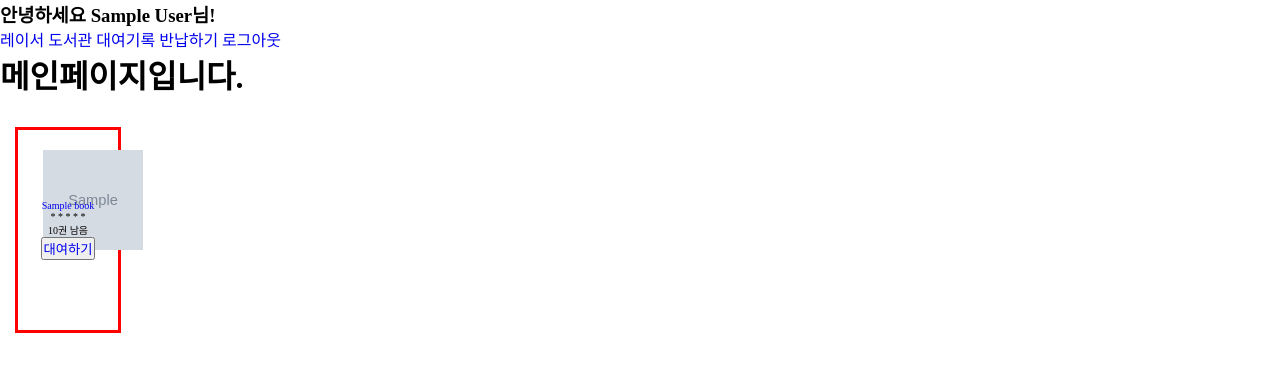
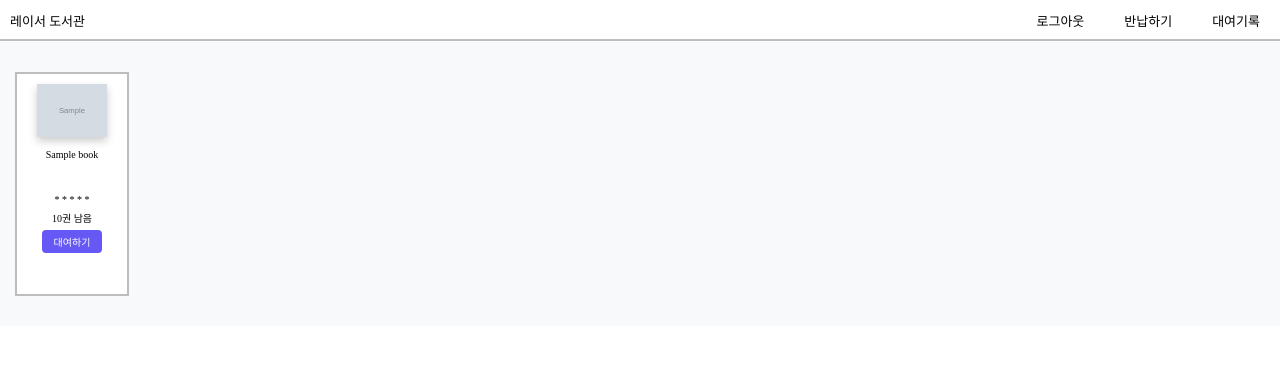
Before and after one commit to gon2gon2/elice_library, a Flask app: page /mainpage in a window 1280 px wide. Shown: the top 372 px of the page. Run offline with Flask 2, Linux system fonts and the light colour scheme; the visitor is signed in with stand-in values (Sample User, id 1); tables that the repository leaves empty hold one stand-in row (values such as "Sample post"); grey boxes marked "Sample" are stand-in pictures.

Commit message:
detail 페이지 작업 중

```diff
--- a/library/models.py
+++ b/library/models.py
@@ -9,7 +9,7 @@ class Book(db.Model):
     author = db.Column(db.Text, nullable=False)
     published_at = db.Column(db.Text, nullable=False)
     pages = db.Column(db.Integer, nullable=False)
-    isbn = db.Column(db.Float, nullable=False)
+    isbn = db.Column(db.Integer, nullable=False)
     description = db.Column(db.Text, nullable=False)
     image_path = db.Column(db.Text, nullable=False)
     stock = db.Column(db.Integer, nullable=False)
--- a/library/static/style.css
+++ b/library/static/style.css
@@ -8,6 +8,7 @@ a {
     text-decoration:none;
 }
 
+
 ol, ul {
     list-style: none;
   }
@@ -16,7 +17,12 @@ input {
     display: block;
 }
 
-/* global 버튼 css */
+/* global css */
+
+/* main-content */
+.main-content {
+    background-color: #f7f9fa;
+}
 
 .form-box {
 
@@ -37,7 +43,7 @@ input {
 
 .btn {
     margin: 5px auto;
-    width: 210px;
+    width: 60%;
     height: 30px;
     color: white;
     border: 2px solid #6558f5;
@@ -46,11 +52,66 @@ input {
     cursor:pointer;
 }
 
+.btn a{
+    color: white;
+    font-size: 10px;
+}
+
+.book-card {
+    display:inline-flex;
+    flex-direction: column;
+    background-color: white;
+    border: 2px rgba(128, 128, 128, 0.521) solid;
+    width:100px;
+    height:200px;
+    margin: 30px 15px;
+    padding: 10px 5px;
+
+    align-items: center;
+    text-align:center;
+    vertical-align: middle;
+    font-size:10px;
+}
 
 
+.book-card img {
+    width: auto;
+    height: auto;
+    max-width: 70px;
+    max-height: 70px;
+    object-fit: fill;
+    box-shadow: 0 4px 8px 0 rgba(0,0,0,0.2);
+}
 
+.book-title{
+    /* border: red 1px solid; */
+    margin-top:10px;
+    height:40px;
+    font-size: 10px;
+    text-align: center;
+}
 
+.book-title a{
+    text-decoration: none;
+    color:black;
+}
 
+.book-star {
+    /* position:absolute; */
+    /* top:5px;
+    left:50px; */
+    /* border: red 1px solid; */
+    margin-top: 5px;
+}
+.book-stock{
+    /* border: red 1px solid; */
+    margin-top: 5px;
+}
+.book-rent{
+    /* border: red 1px solid; */
+    margin-top: 5px;
+    height: 23px;
+}
 
 
 
@@ -65,68 +126,97 @@ input {
 }
 
 
-/* signup 회원가입 관련*/
+
+
+/* topnav */
+
+.topnav {
+    width:100%;
+    height:38px;
+    border-bottom: 2px rgba(128, 128, 128, 0.521) solid;
+    margin: 1px auto;
+}
+
+.topnav .left{
+    float:left;
+    margin-left:10px;
+    margin-top: 10px;
+}
+
+.topnav .right{
+    float:right;
+    margin: 10px 20px;
+}
+
+.topnav a{
+    font-size:small;
+    text-decoration: none;
+    color:black;
+}
+
+/* detail */
+.main-content > .detail > .detail-row {
+    /* margin: 30px; */
+    /* border: red 1px solid; */
+}
+
+.main-content > .detail > .detail-row > div {
+    margin: auto;
+    height: 30%;
+    align-items: center;
+    vertical-align: middle;
+    display: inline-block;
+}
+
+.main-content > .detail > .detail-row > .detail-info {
+    margin-left: 100px;
+    border:2px rgba(128, 128, 128, 0.521) solid;
+}
+
+.main-content > .detail > .detail-row > .detail-info > .col {
+    display:inline-block;
+}
+
+.main-content > .detail > .detail-row > .detail-info > .col > p{
+    margin: 10px 15px;
+}
 
 
 
+/* .detail {
+    background-color: red;
+}
 
 
 
-
-/*  mainpage  */
-.book-card {
-    display:inline-flex;
-    flex-direction: column;
-    border: red solid 3px;
-    width:100px;
-    height:200px;
-    margin: 30px 15px;
-
-    align-items: center;
-    text-align:center;
-    font-size:10px;
-    /* box-sizing: border-box; */
-}
-
-.book-card .bookcover {
-
-    margin-top: 20px;
-    font-size:10px;
-    width:50px;
-    height:50px;
+.detail div{
+    display:inline;
 }
 
 
-.book-card .title {
-    font-size:10px;
+.detail .detail-image{
+    width: 10%;
+}
+.detail-info{
+    width: 70%;
+}*/
+
+
+.detail-image img {
+    width:100%;
+    height:100%;
+    max-width: 200px;
+    max-height: 200px;
 }
 
-.book-card .stars {
-
+/* .detail-description{
+    border: red solid 1px;
 }
-
-.book-card .inventory {
-
-}
-.book-card img {
-    width:100px;
-    height:100px;
-}
+.detail-reply{
+    border: red solid 1px;
+} */
 
 
-/* detail page */
-.detail-bookcover {
-    border: red solid 1px;
+.box{
+    display:inline;
 }
-
-.detail-info {
-    border: red solid 1px;
-}
-
-.detail-description {
-    border: red solid 1px;
-}
-
-.detail-reply input {
-    display: inline;
-}
--- a/library/templates/layout.html
+++ b/library/templates/layout.html
@@ -10,20 +10,20 @@
 <body>
     {% if session %}
         <header>
-            <div>
+            <!-- <div>
                 <h3>
                     안녕하세요 {{session['name']}}님!
                 </h3>
-            </div>
+            </div> -->
             <div class="topnav">
-                <a href="/">레이서 도서관</a>
-                <a href="/rented_books">대여기록</a>
-                <a href="/">반납하기</a>
-                <a href="/logout">로그아웃</a>
+                <a class="left" href="/">레이서 도서관</a>
+                <a class="right" href="/rented_books">대여기록</a>
+                <a class="right" href="/">반납하기</a>
+                <a class="right" href="/logout">로그아웃</a>
             </div>
         </header>
     {% endif %}
-    <main>
+    <main role="main" class="main">
         {% block main %}
         {% endblock %}
     </main>
--- a/library/templates/mainpage.html
+++ b/library/templates/mainpage.html
@@ -1,6 +1,6 @@
 {% extends 'layout.html' %}
 {% block main %}
-    <h1>메인페이지입니다.</h1>
+    <!-- <h1>메인페이지입니다.</h1> -->
     {% with messages = get_flashed_messages() %}
     {% if messages %}
     <ul class=flashes>
@@ -10,24 +10,31 @@
         </ul>
     {% endif %}
     {% endwith %}
-    <div>
-
+    <div class="main-content">
         {% for book in books %}
             <div class='book-card'>
 
-                <div class="bookcover">
+                <div class="book-image">
                     <img src="{{ book.image_path }}" alt="">
                 </div>
 
-                <a href="/detail/{{ book.id }}" class="title">{{ book.book_name }}</a>
-                <div class="stars">* * * * *</div>
-                <div class="inventory">{{ book.stock }}권 남음</div>
-                <button>
-                    <a href="/rent_book/{{ book.id }}">대여하기</a>
+                <div class="book-title">
+                    <a href="/detail/{{ book.id }}">
+                        {{ book.book_name }}
+                    </a>
+                </div>
+
+                <div class="book-star">
+                    * * * * *
+                </div>
+
+                <div class="book-stock">
+                    {{ book.stock }}권 남음
+                </div>
+                <button class="btn book-rent">
+                    <a  href="/rent_book/{{ book.id }}">대여하기</a>
                 </button>
             </div>
         {% endfor %}
-
     </div>
-
 {% endblock %}
```
Also changed, not shown: library/templates/detail.html (+40 -12 lines), library/templates/rented_books.html (+7 -5 lines).
